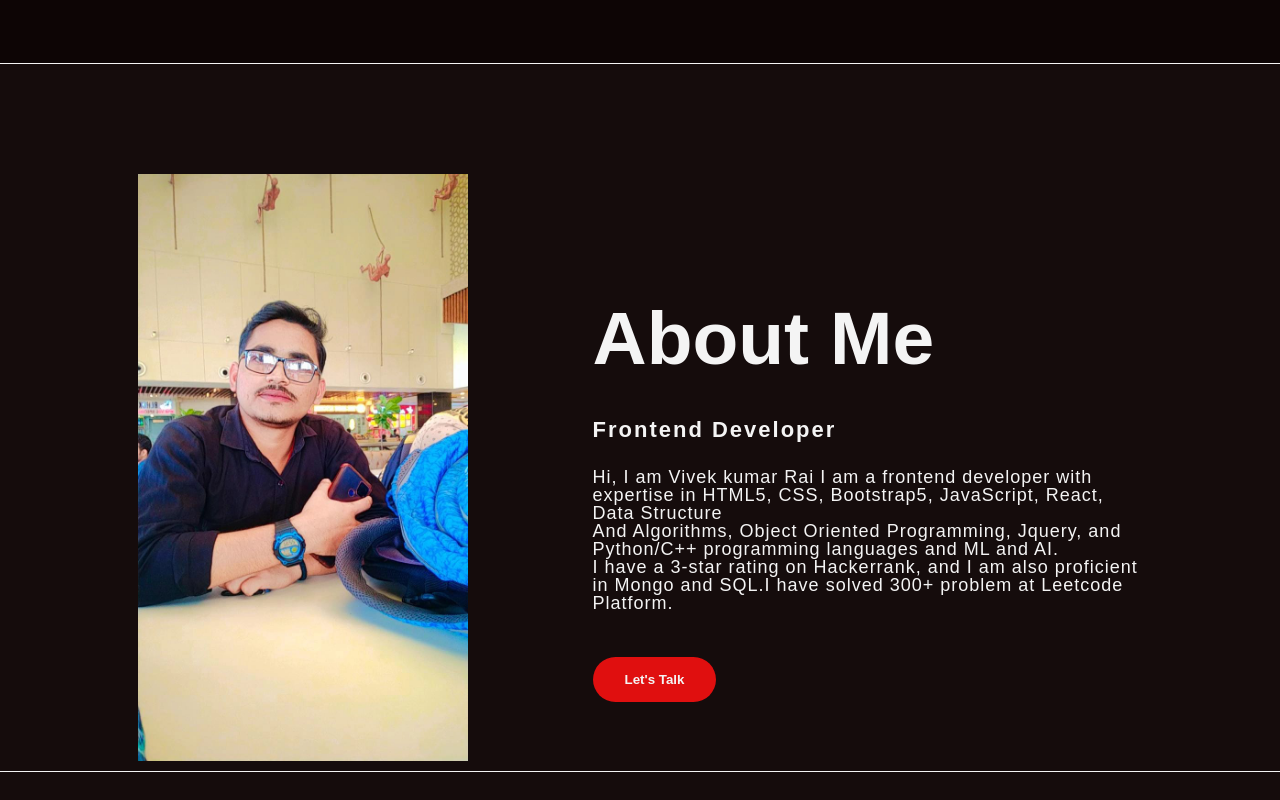
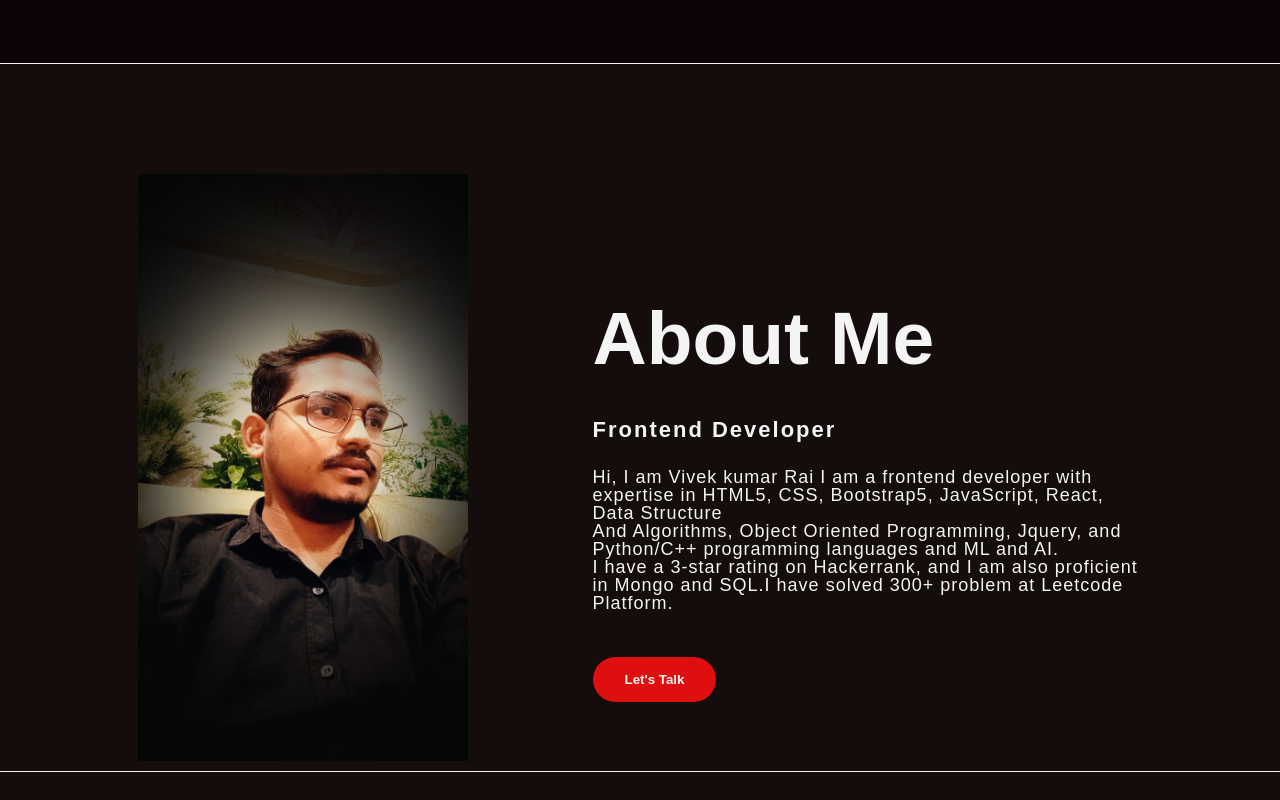
Before and after one commit to vivek955514/OIBSIP2.2, a plain HTML site: page index.html in a window 1280 px wide. Shown: the part 815-1615 px from the top of the page. Drawn offline with Linux system fonts and the light colour scheme.

Commit message:
add files

```diff
--- a/index.html
+++ b/index.html
@@ -26,7 +26,7 @@
 
     <section id="about">
         <div class="main">
-            <img src="vkimage.jpg" alt="Your Image" height="100px">
+            <img src="newimag.jpg" alt="Your Image" height="100px">
 
        <div class="about-text">
         <h2>About Me</h2>
```
Also changed, not shown: WhatsApp Image 2024-08-07 at 00.54.55_7c32e65b.jpg (deleted), newimag.jpg (added).
